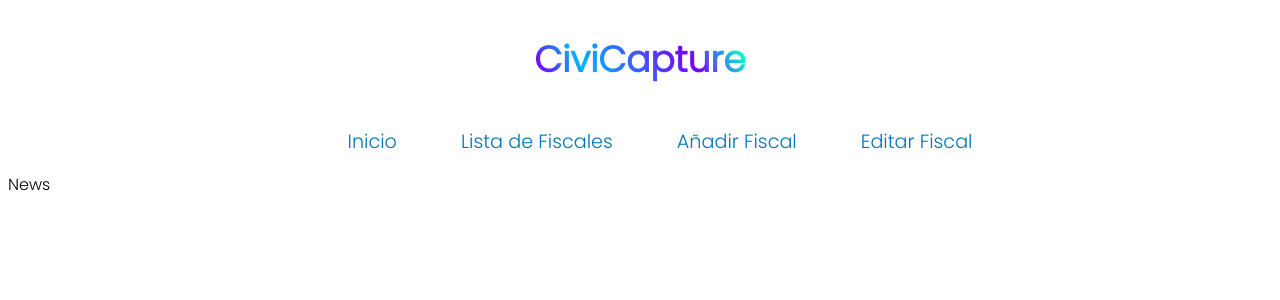
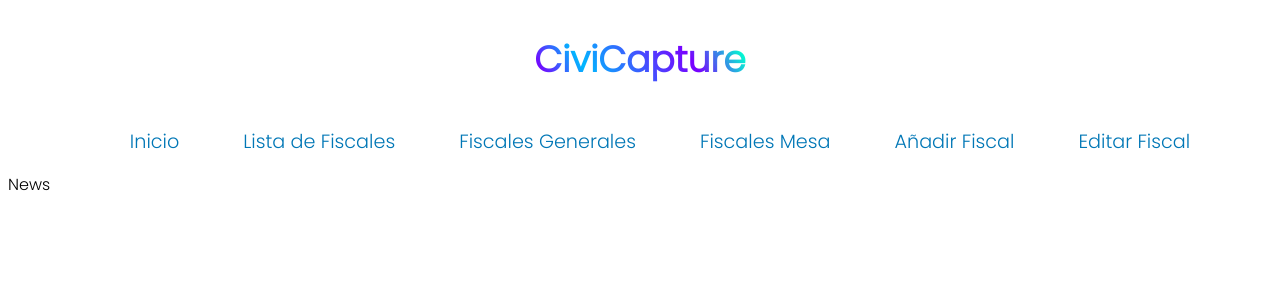
Before and after one commit to vakorunn/civicapture, a React (Vite) app: page / in a window 1280 px wide. Shown: the top 300 px of the page. Built offline with nearby package versions, Linux system fonts and the light colour scheme.

Commit message:
Añadimos dos nuevas opciones al menu para listar a los distintos tipos de fiscales

```diff
--- a/src/components/Navbar/Navbar.jsx
+++ b/src/components/Navbar/Navbar.jsx
@@ -18,6 +18,12 @@ const Navbar = () => {
             <NavLink className='navbar-element__link' to='/listaFiscales'>Lista de Fiscales</NavLink>
           </li>
           <li className='navbar-element'>
+            <NavLink className='navbar-element__link' to='/fiscalesGenerales'>Fiscales Generales</NavLink>
+          </li>
+          <li className='navbar-element'>
+            <NavLink className='navbar-element__link' to='/fiscalesMesa'>Fiscales Mesa</NavLink>
+          </li>
+          <li className='navbar-element'>
             <NavLink className='navbar-element__link' to='/añadirFiscal'>Añadir Fiscal</NavLink>
           </li>
           <li className='navbar-element'>
```
